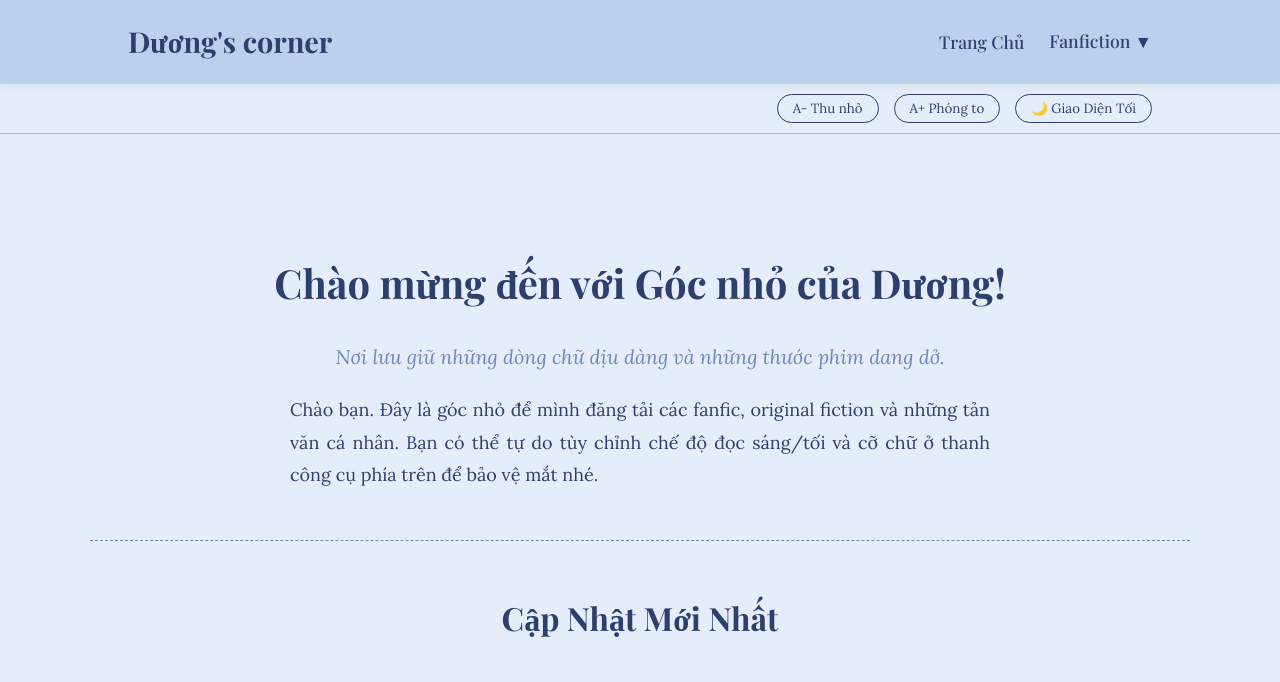
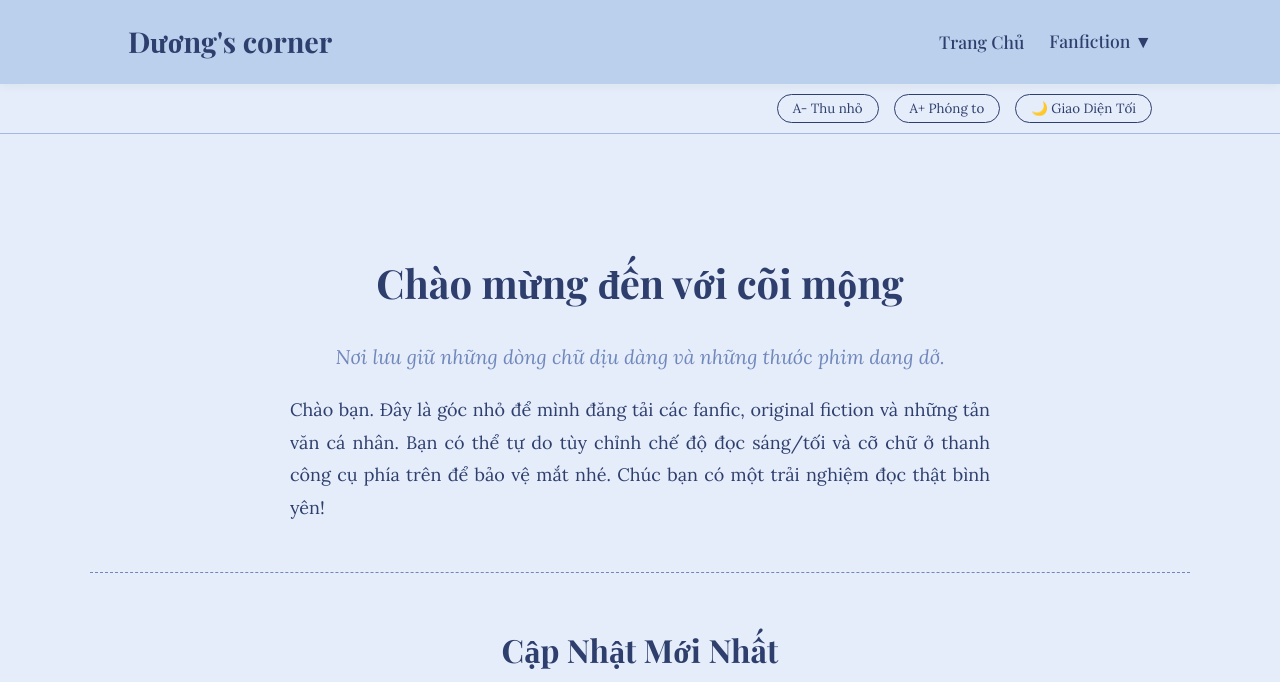
Before and after one commit to nghienduong14-lab/nghienduongcorner, a Jekyll site: the page built from index.html, in a window 1280 px wide, cut to the strip 0-682 px from the top of the page. Built offline with Jekyll 4.4.1, drawn with Linux system fonts in a browser that asks for light colours; some web fonts are replaced.

Commit message:
Update index.html

```diff
--- a/index.html
+++ b/index.html
@@ -15,16 +15,20 @@
     .card-content { padding: 1.5rem; }
     .card-title { margin: 0 0 10px 0; font-size: 1.5rem; }
     .card-title a { color: var(--text-color); }
-    .card-meta { font-size: 0.9rem; color: var(--accent); margin-bottom: 15px; display: flex; gap: 8px; flex-wrap: wrap; }
-    .tag { background: var(--first-snow); color: var(--mystification); padding: 3px 12px; border-radius: 15px; border: 1px solid var(--light-steel-blue); }
-    [data-theme="dark"] .tag { background: var(--mystification); color: var(--first-snow); border: 1px solid var(--orbital); }
+    .card-meta { font-size: 0.9rem; color: var(--accent); margin-bottom: 15px; display: flex; gap: 8px; flex-wrap: wrap; align-items: center; }
+
+    /* Cập nhật CSS cho Tag để có thể click và thêm hiệu ứng di chuột */
+    .tag { display: inline-block; background: var(--first-snow); color: var(--mystification) !important; padding: 3px 12px; border-radius: 15px; border: 1px solid var(--light-steel-blue); transition: all 0.2s ease; }
+    .tag:hover { background: var(--light-steel-blue); color: var(--mystification) !important; transform: translateY(-2px); box-shadow: 0 2px 5px rgba(0,0,0,0.1); opacity: 1; }
+    [data-theme="dark"] .tag { background: var(--mystification); color: var(--first-snow) !important; border: 1px solid var(--orbital); }
+    [data-theme="dark"] .tag:hover { background: var(--astronaut); }
 </style>
 
 <section class="intro">
-    <h1>Chào mừng đến với Góc nhỏ của Dương!</h1>
+    <h1>Chào mừng đến với cõi mộng</h1>
     <p class="subtitle">{{ site.description }}</p>
     <div class="intro-text">
-        Chào bạn. Đây là góc nhỏ để mình đăng tải các fanfic, original fiction và những tản văn cá nhân. Bạn có thể tự do tùy chỉnh chế độ đọc sáng/tối và cỡ chữ ở thanh công cụ phía trên để bảo vệ mắt nhé.
+        Chào bạn. Đây là góc nhỏ để mình đăng tải các fanfic, original fiction và những tản văn cá nhân. Bạn có thể tự do tùy chỉnh chế độ đọc sáng/tối và cỡ chữ ở thanh công cụ phía trên để bảo vệ mắt nhé. Chúc bạn có một trải nghiệm đọc thật bình yên!
     </div>
 </section>
 
@@ -37,9 +41,11 @@
             <h3 class="card-title"><a href="{{ post.url | relative_url }}">{{ post.title }}</a></h3>
             <div class="card-meta">
                 <span>Danh mục: {{ post.category }}</span> •
+
                 {% for tag in post.tags %}
-                <span class="tag">#{{ tag }}</span>
+                <a href="{{ '/fanfiction.html?tag=' | relative_url }}{{ tag }}" class="tag">#{{ tag }}</a>
                 {% endfor %}
+
             </div>
             <p style="font-size: 0.95em; opacity: 0.85; margin: 0;">{{ post.excerpt | strip_html | truncatewords: 25 }}</p>
         </div>
```
